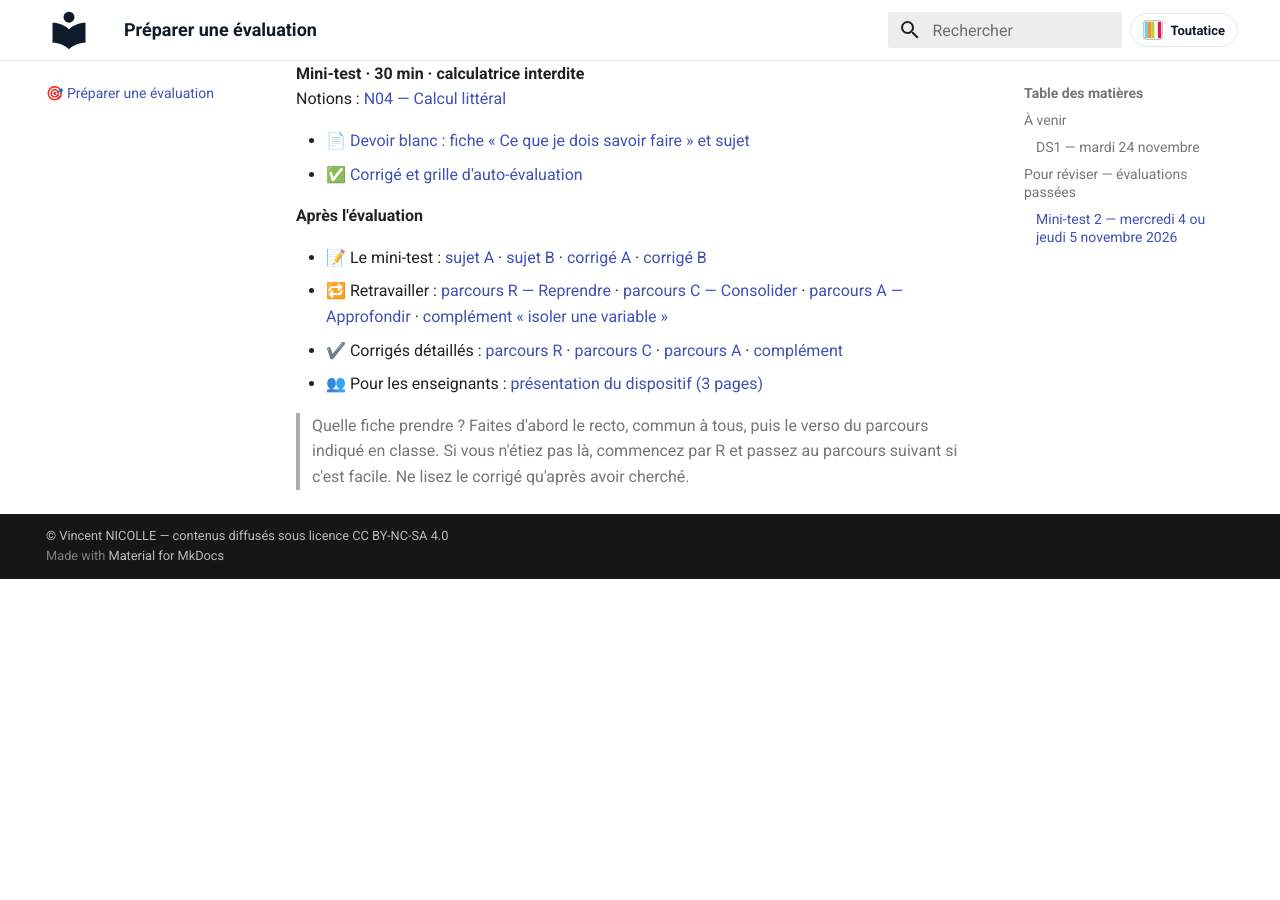
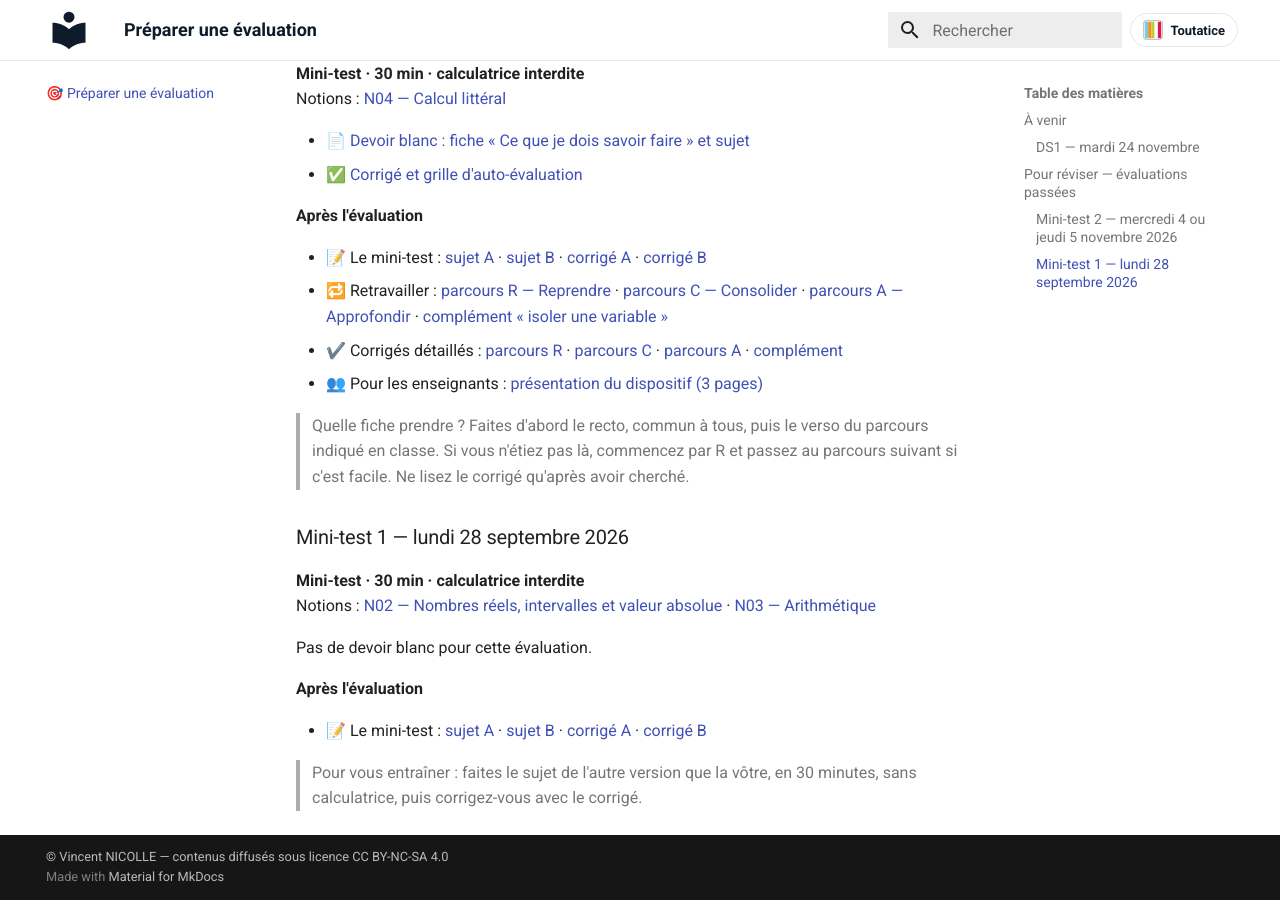
Before and after one commit to vnicolle56610/maths-seconde, an MkDocs documentation site: the page built from docs/preparer-evaluation/index.md, in a window 1280 px wide and 900 px high, scrolled down 1069 px. Built offline with MkDocs 1.6.1 and Material for MkDocs 9.7.7, drawn with Linux system fonts in a browser that asks for light colours; before the commit the page ends 1648 px from its top, so only the background shows below that.

Commit message:
Préparer une évaluation : 4 PDF copié(s), 0 retiré(s), 3 page(s) mise(s) à jour
Généré par scripts/publier_devoirs_blancs.py depuis devoirs_blancs.yaml.

```diff
--- a/docs/notions/N02-nombres-reels-intervalles.md
+++ b/docs/notions/N02-nombres-reels-intervalles.md
@@ -50,6 +50,7 @@ Des fiches pour reprendre la notion en autonomie : à la maison, après une abse
 <!-- PARCOURS-GUIDE:END -->
 
 <!-- AUTO-EVAL:START -->
+- 🔁 Après le mini-test 1 du lundi 28 septembre 2026 : [sujets et corrigés](../preparer-evaluation/index.md#mt1-2026-2027)
 - 🎯 Évaluée au DS1 du mardi 24 novembre : [voir le devoir blanc](../preparer-evaluation/index.md#ds1-2026-2027)
 <!-- AUTO-EVAL:END -->
 
--- a/docs/notions/N03-arithmetique.md
+++ b/docs/notions/N03-arithmetique.md
@@ -50,6 +50,7 @@ Des fiches pour reprendre la notion en autonomie : à la maison, après une abse
 <!-- PARCOURS-GUIDE:END -->
 
 <!-- AUTO-EVAL:START -->
+- 🔁 Après le mini-test 1 du lundi 28 septembre 2026 : [sujets et corrigés](../preparer-evaluation/index.md#mt1-2026-2027)
 - 🎯 Évaluée au DS1 du mardi 24 novembre : [voir le devoir blanc](../preparer-evaluation/index.md#ds1-2026-2027)
 <!-- AUTO-EVAL:END -->
 
--- a/docs/preparer-evaluation/index.md
+++ b/docs/preparer-evaluation/index.md
@@ -47,4 +47,17 @@ Notions : [N04 — Calcul littéral](../notions/N04-calcul-litteral.md)
 - 👥 Pour les enseignants : [présentation du dispositif (3 pages)](2026-2027/apres-mt2/PRESENTATION_REMEDIATION_MT2_N04_2nde.pdf)
 
 > Quelle fiche prendre ? Faites d'abord le recto, commun à tous, puis le verso du parcours indiqué en classe. Si vous n'étiez pas là, commencez par R et passez au parcours suivant si c'est facile. Ne lisez le corrigé qu'après avoir cherché.
+
+### Mini-test 1 — lundi 28 septembre 2026 {#mt1-2026-2027}
+
+**Mini-test · 30 min · calculatrice interdite**
+Notions : [N02 — Nombres réels, intervalles et valeur absolue](../notions/N02-nombres-reels-intervalles.md) · [N03 — Arithmétique](../notions/N03-arithmetique.md)
+
+Pas de devoir blanc pour cette évaluation.
+
+**Après l'évaluation**
+
+- 📝 Le mini-test : [sujet A](2026-2027/apres-mt1/MT1_N02_N03_S3_SUJET_A.pdf) · [sujet B](2026-2027/apres-mt1/MT1_N02_N03_S3_SUJET_B.pdf) · [corrigé A](2026-2027/apres-mt1/CORRIGE_MT1_N02_N03_S3_SUJET_A.pdf) · [corrigé B](2026-2027/apres-mt1/CORRIGE_MT1_N02_N03_S3_SUJET_B.pdf)
+
+> Pour vous entraîner : faites le sujet de l'autre version que la vôtre, en 30 minutes, sans calculatrice, puis corrigez-vous avec le corrigé.
 <!-- AUTO-EVAL:END -->
```
Also changed, not shown: devoirs_blancs.yaml (+26 -0 lines), 4 other files.
